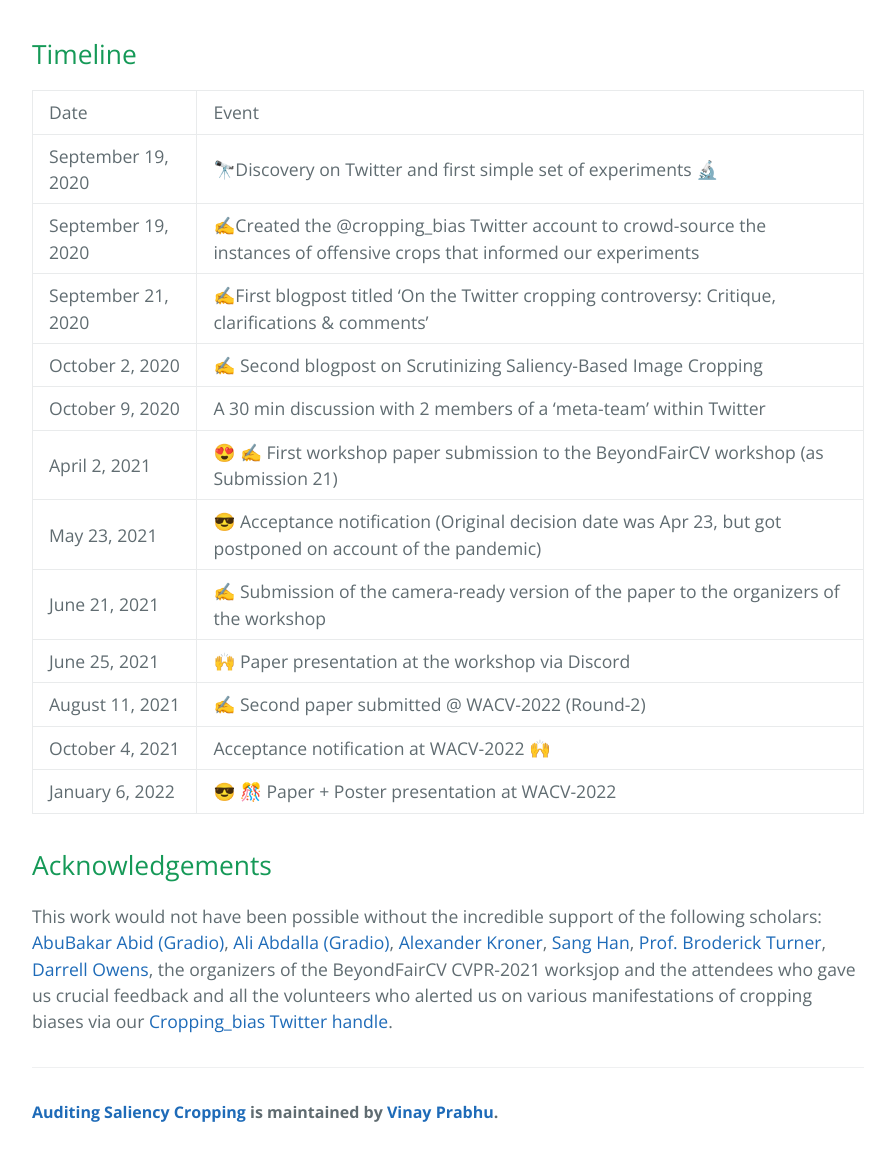
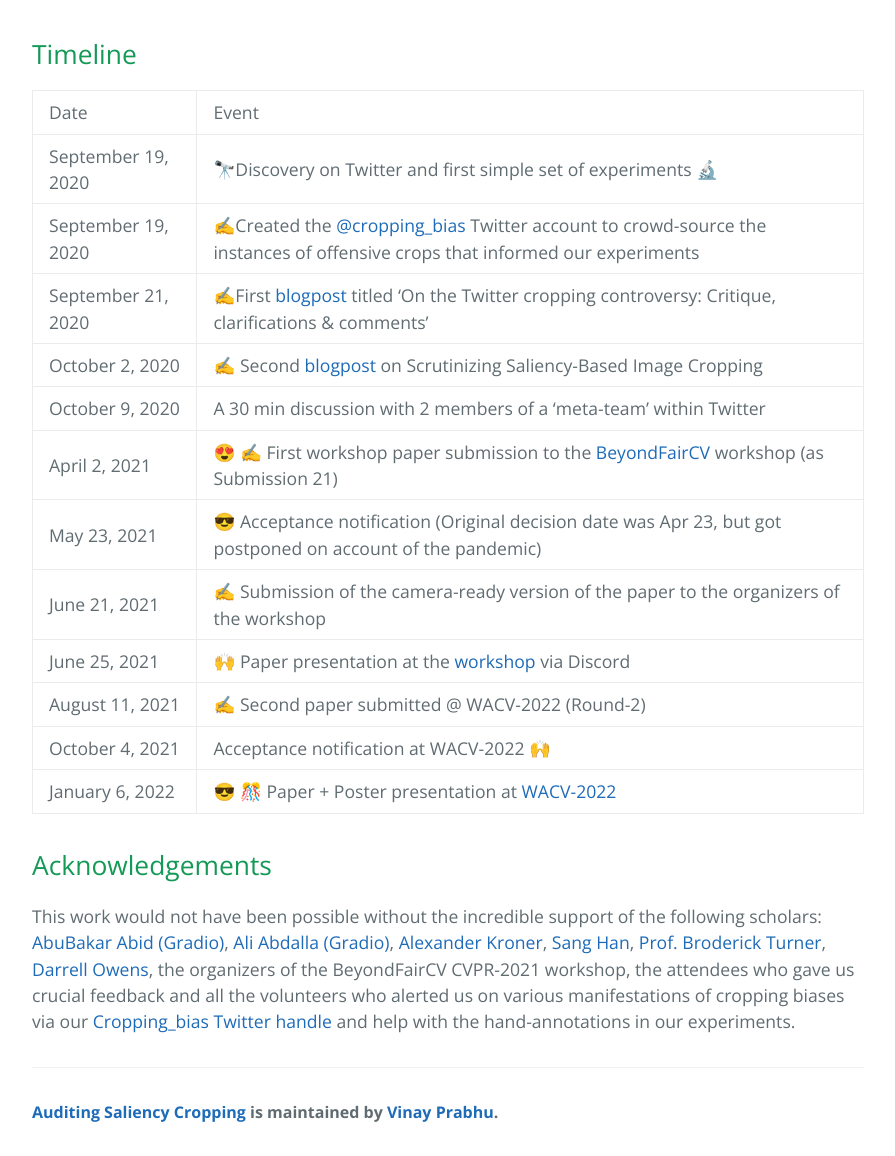
Before and after one commit to vinayprabhu/Saliency_Image_Cropping, a Jekyll site: the page built from index.md, in a window 1280 px wide and 1400 px high, scrolled down 2303 px, cut to the strip 244-1400 px from the top of the window. Shown: the whole strip, without its empty margins (192-1087 px from the left). Built offline with Jekyll 4.4.1, drawn with Linux system fonts in a browser that asks for light colours.

Commit message:
Update index.md

```diff
--- a/index.md
+++ b/index.md
@@ -40,19 +40,19 @@ In the coming week(s), we will be sharing all the code and a whole slew of exper
 
 | Date 	| Event 	|
 | September 19, 2020 	|  🔭Discovery on Twitter and first simple set of experiments 🔬 	|
-| September 19, 2020 	|  ✍Created the @cropping_bias Twitter account to crowd-source the instances of offensive crops that informed our experiments 	|
-| September 21, 2020 	|  ✍First blogpost titled ‘On the Twitter cropping controversy: Critique, clarifications & comments’  	|
-| October 2, 2020 	| ✍ Second blogpost on Scrutinizing Saliency-Based Image Cropping 	|
+| September 19, 2020 	|  ✍Created the [@cropping_bias](https://twitter.com/cropping_bias) Twitter account to crowd-source the instances of offensive crops that informed our experiments 	|
+| September 21, 2020 	|  ✍First [blogpost](https://vinayprabhu.medium.com/on-the-twitter-cropping-controversy-critique-clarifications-and-comments-7ac66154f687) titled ‘On the Twitter cropping controversy: Critique, clarifications & comments’  	|
+| October 2, 2020 	| ✍ Second [blogpost](https://vinayprabhu.medium.com/scrutinizing-saliency-based-image-cropping-6b7a70cfb4f1) on Scrutinizing Saliency-Based Image Cropping 	|
 | October 9, 2020 	| A 30 min discussion with 2 members of a ‘meta-team’ within Twitter 	|
-| April 2, 2021 	| 😍 ✍ First workshop paper submission to the BeyondFairCV workshop (as Submission 21) 	|
+| April 2, 2021 	| 😍 ✍ First workshop paper submission to the [BeyondFairCV](https://sites.google.com/view/beyond-fairness-cv/home) workshop (as Submission 21) 	|
 | May 23, 2021 	| 😎 Acceptance notification (Original decision date was Apr 23, but got postponed on account of the pandemic)  	|
 | June 21, 2021 	| ✍ Submission of the camera-ready version of the paper to the organizers of the workshop 	|
-| June 25, 2021 	| 🙌 Paper presentation at the workshop via Discord 	|
+| June 25, 2021 	| 🙌 Paper presentation at the [workshop](https://sites.google.com/view/beyond-fairness-cv/home) via Discord 	|
 | August 11, 2021 	| ✍ Second paper submitted @ WACV-2022 (Round-2) 	|
 |  October 4, 2021 	| Acceptance notification at WACV-2022  🙌 	|
-| January 6, 2022 	|  😎 🎊 Paper + Poster presentation at WACV-2022   	|
+| January 6, 2022 	|  😎 🎊 Paper + Poster presentation at [WACV-2022](https://wacv2022.thecvf.com/home)   	|
 
 ## Acknowledgements
 
 This work would not have been possible without the incredible support of the following scholars:
-[AbuBakar Abid (Gradio)](https://twitter.com/abidlabs),  [Ali Abdalla (Gradio)](https://twitter.com/si3luwa), [Alexander Kroner](https://scholar.google.com/citations?user=hWKtP0sAAAAJ&hl=en), [Sang Han](https://github.com/jjangsangy), [Prof. Broderick Turner](https://marketing.pamplin.vt.edu/people/faculty/turner.html), [Darrell Owens](https://twitter.com/IDoTheThinking), the organizers of the BeyondFairCV CVPR-2021 worksjop and the attendees who gave us crucial feedback and all the volunteers who alerted us on various manifestations of cropping biases via our [Cropping_bias Twitter handle](https://twitter.com/cropping_bias).
+[AbuBakar Abid (Gradio)](https://twitter.com/abidlabs),  [Ali Abdalla (Gradio)](https://twitter.com/si3luwa), [Alexander Kroner](https://scholar.google.com/citations?user=hWKtP0sAAAAJ&hl=en), [Sang Han](https://github.com/jjangsangy), [Prof. Broderick Turner](https://marketing.pamplin.vt.edu/people/faculty/turner.html), [Darrell Owens](https://twitter.com/IDoTheThinking), the organizers of the BeyondFairCV CVPR-2021 workshop, the attendees who gave us crucial feedback and all the volunteers who alerted us on various manifestations of cropping biases via our [Cropping_bias Twitter handle](https://twitter.com/cropping_bias) and help with the hand-annotations in our experiments.
```
